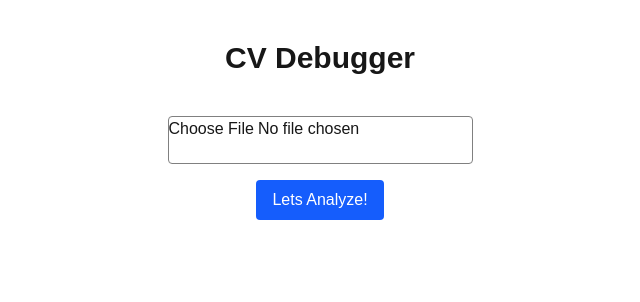
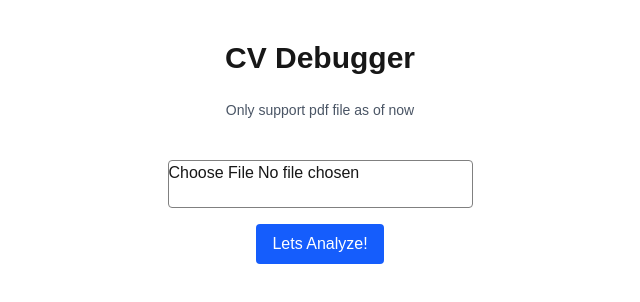
Before and after one commit to SudhirKulat/AI-CV-Debugger, a Next.js app: page / in a window 1280 px wide. Shown: the top 302 px of the page, without its empty margins (320-960 px from the left). Built offline with nearby package versions, Linux system fonts and the light colour scheme.

Commit message:
pdf support only

```diff
--- a/app/page.tsx
+++ b/app/page.tsx
@@ -6,6 +6,7 @@ export default function Home() {
   return (
     <main className="p-10 max-w-4xl mx-auto">
       <h1 className="text-3xl font-bold mb-6 text-center">CV Debugger</h1>
+      <h5 className="text-sm text-gray-600 mb-6 text-center">Only support pdf file as of now</h5>
       <UploadForm />
     </main>
   );
```
